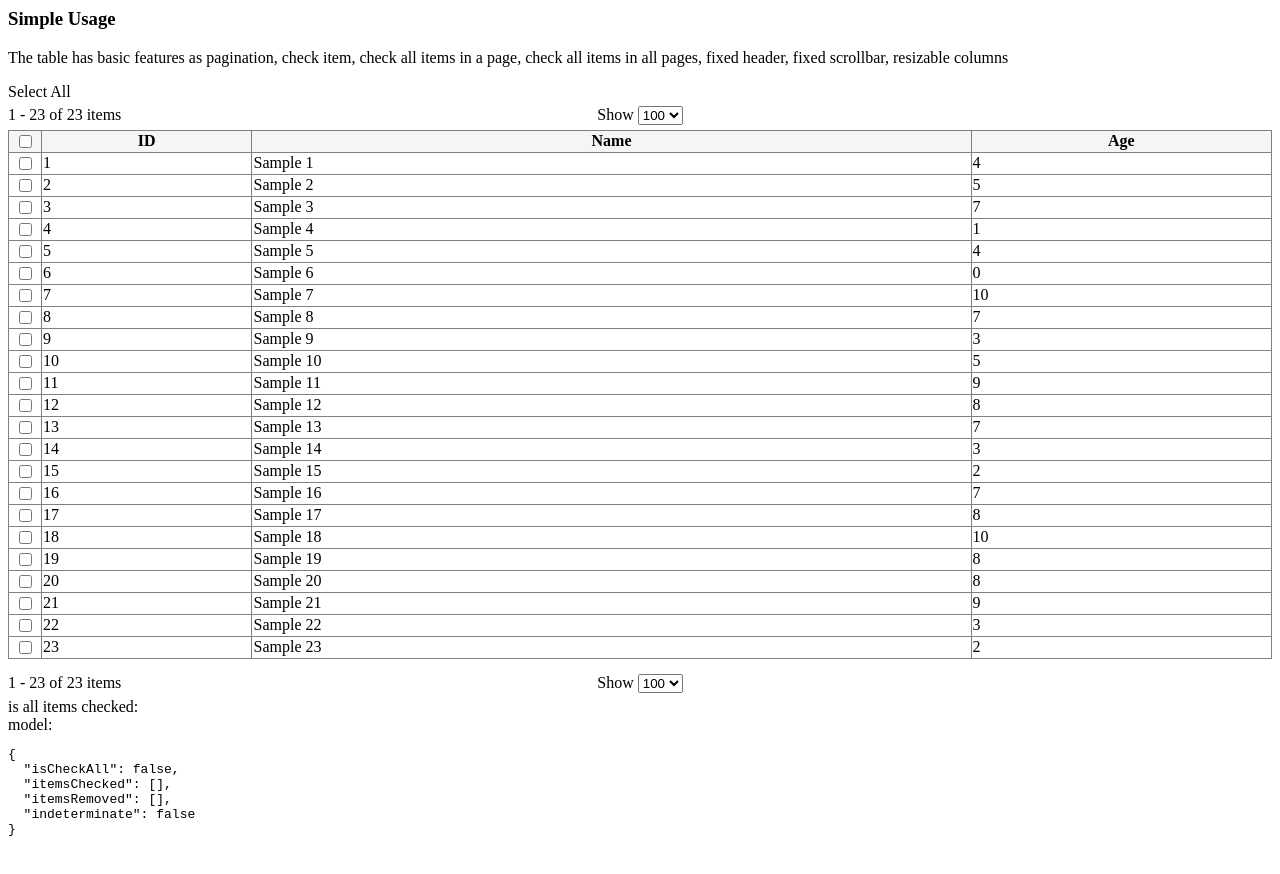
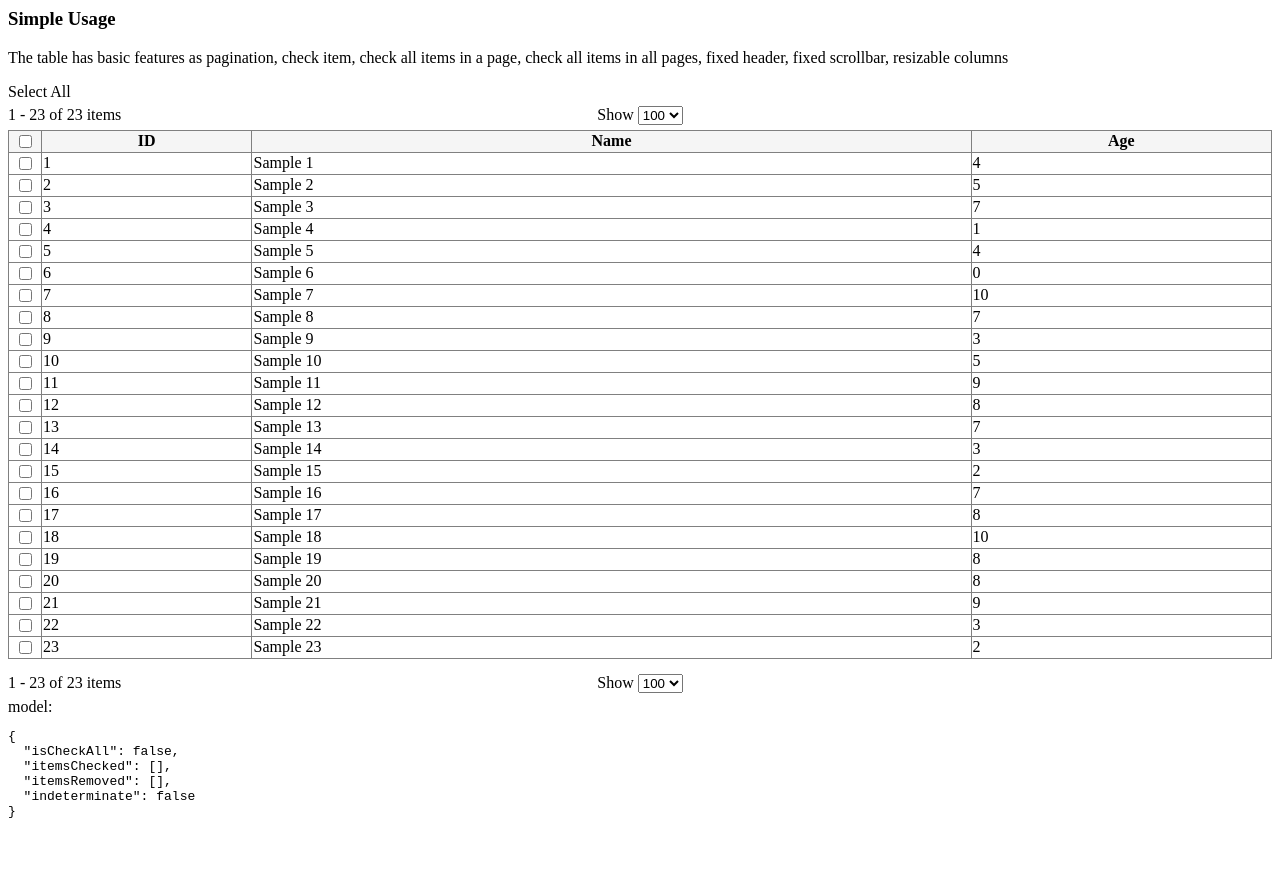
Before and after one commit to huymach91/hm-ngx-simple-table, an Angular app: page / in a window 1280 px wide. Shown: the top 874 px of the page. Built offline with nearby package versions, Linux system fonts and the light colour scheme.

Commit message:
1 file modified

```diff
--- a/src/app/app.component.html
+++ b/src/app/app.component.html
@@ -15,7 +15,6 @@
   (onChangePaginator)="onChangePaginator($event)"
 >
 </ngx-simple-table>
-<div>is all items checked: {{ isAllItemsChecked }}</div>
 <div>
   model:
   <pre>{{ tableChecked | json }}</pre>
```
